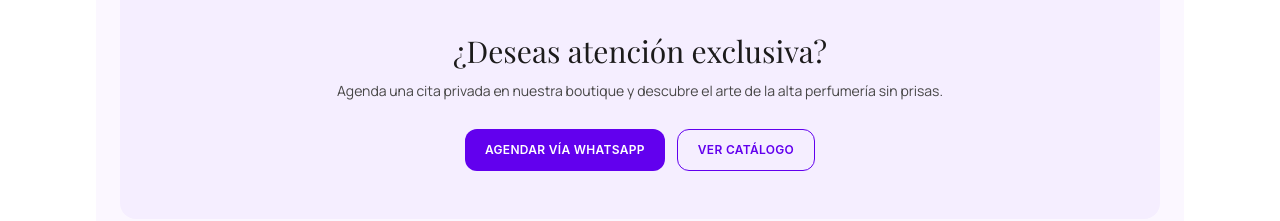
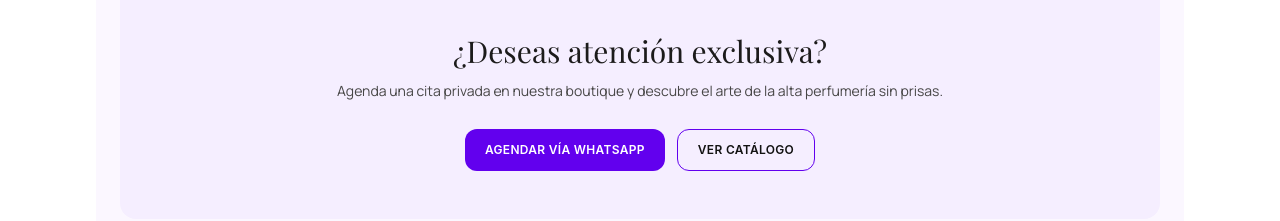
Before and after one commit to andresaranza66/fraiche-web-la-estrella, a Next.js app in the folder apps/web/: page / in a window 1280 px wide. Shown: the part 1300-1521 px from the top of the page. Built offline with nearby package versions, Linux system fonts and the light colour scheme; no server answers; a web font is replaced by a local one.

Commit message:
fixing new whatsapp message to schedule an appointment at the store

```diff
--- a/apps/web/app/_components/Store.tsx
+++ b/apps/web/app/_components/Store.tsx
@@ -1,8 +1,18 @@
+"use client";
 
 import Image from "next/image";
+import Link from "next/link";
 import { FlaskConical, Gift, MapPin, Phone, Timer } from "lucide-react";
+import { buildWhatsappAppointmentMessage, buildWhatsAppUrl } from "../../lib/whatsapp";
 
 export default function Store() {
+  const handleAppointment = () => {
+    const message = buildWhatsappAppointmentMessage([]);
+    const url = buildWhatsAppUrl(message);
+    window.open(url, "_blank");
+  };
+
+
   return (
     <section className="w-full bg-[#fbf7ff] sm:px-6 sm:py-20 px-4 py-32">
       <div className="mx-auto max-w-7xl">
@@ -150,16 +160,17 @@ export default function Store() {
           <div className="mt-7 flex flex-col justify-center gap-3 sm:flex-row">
             <button
               type="button"
-              className="inline-flex items-center justify-center rounded-xl bg-[color:var(--color-primary-700)] px-5 py-3 text-xs font-semibold tracking-wide text-white"
+              className="inline-flex cursor-pointer items-center justify-center rounded-xl bg-[color:var(--color-primary-700)] px-5 py-3 text-xs font-semibold tracking-wide text-white hover:bg-[color:var(--color-primary-800)] hover:scale-105 transition-transform"
+              onClick={handleAppointment}
             >
               AGENDAR VÍA WHATSAPP
             </button>
-            <button
-              type="button"
-              className="inline-flex items-center justify-center rounded-xl border border-[color:var(--color-primary-700)] bg-transparent px-5 py-3 text-xs font-semibold tracking-wide text-[color:var(--color-primary-700)]"
+            <Link
+              href="/catalogos"
+              className="inline-flex cursor-pointer items-center justify-center rounded-xl border border-[color:var(--color-primary-700)] bg-transparent px-5 py-3 text-xs font-semibold tracking-wide text-[color:var(--color-primary-700)] hover:scale-105 transition-transform hover:bg-[color:var(--color-primary-100)]"
             >
               VER CATÁLOGO
-            </button>
+            </Link>
           </div>
         </div>
       </div>
--- a/apps/web/lib/whatsapp.ts
+++ b/apps/web/lib/whatsapp.ts
@@ -11,9 +11,9 @@ export function buildWhatsAppOrderMessage(items: CartItem[]) {
 
   for (const item of items) {
     const extrasParts: string[] = [];
-if (item.extraPerfumeGrams > 0) extrasParts.push(`+${item.extraPerfumeGrams}g perfume`);
-if (item.feromonasGrams > 0) extrasParts.push(`+${item.feromonasGrams}g feromonas`);
-const extras = extrasParts.length ? ` (${extrasParts.join(", ")})` : "";
+    if (item.extraPerfumeGrams > 0) extrasParts.push(`+${item.extraPerfumeGrams}g perfume`);
+    if (item.feromonasGrams > 0) extrasParts.push(`+${item.feromonasGrams}g feromonas`);
+    const extras = extrasParts.length ? ` (${extrasParts.join(", ")})` : "";
     lines.push(`- ${item.name} (${item.sizeMl}ml) x${item.quantity}${extras}`);
   }
 
@@ -33,3 +33,8 @@ export function buildWhatsAppUrl(message: string) {
 
   return `https://wa.me/?text=${encoded}`;
 }
+
+
+export function buildWhatsappAppointmentMessage(items: CartItem[]) {
+  return "Hola! Quiero agendar una cita.";
+}
```
